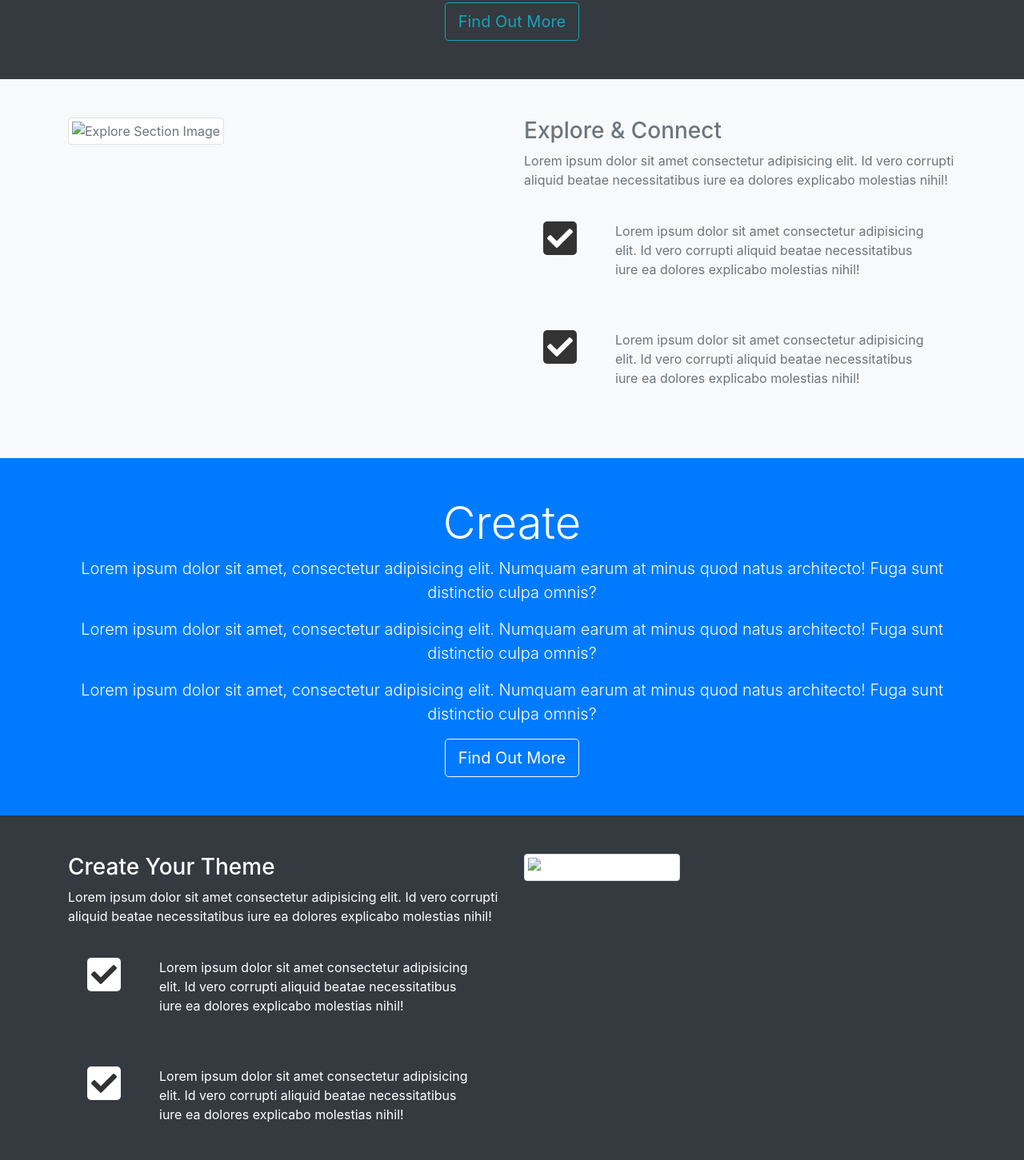
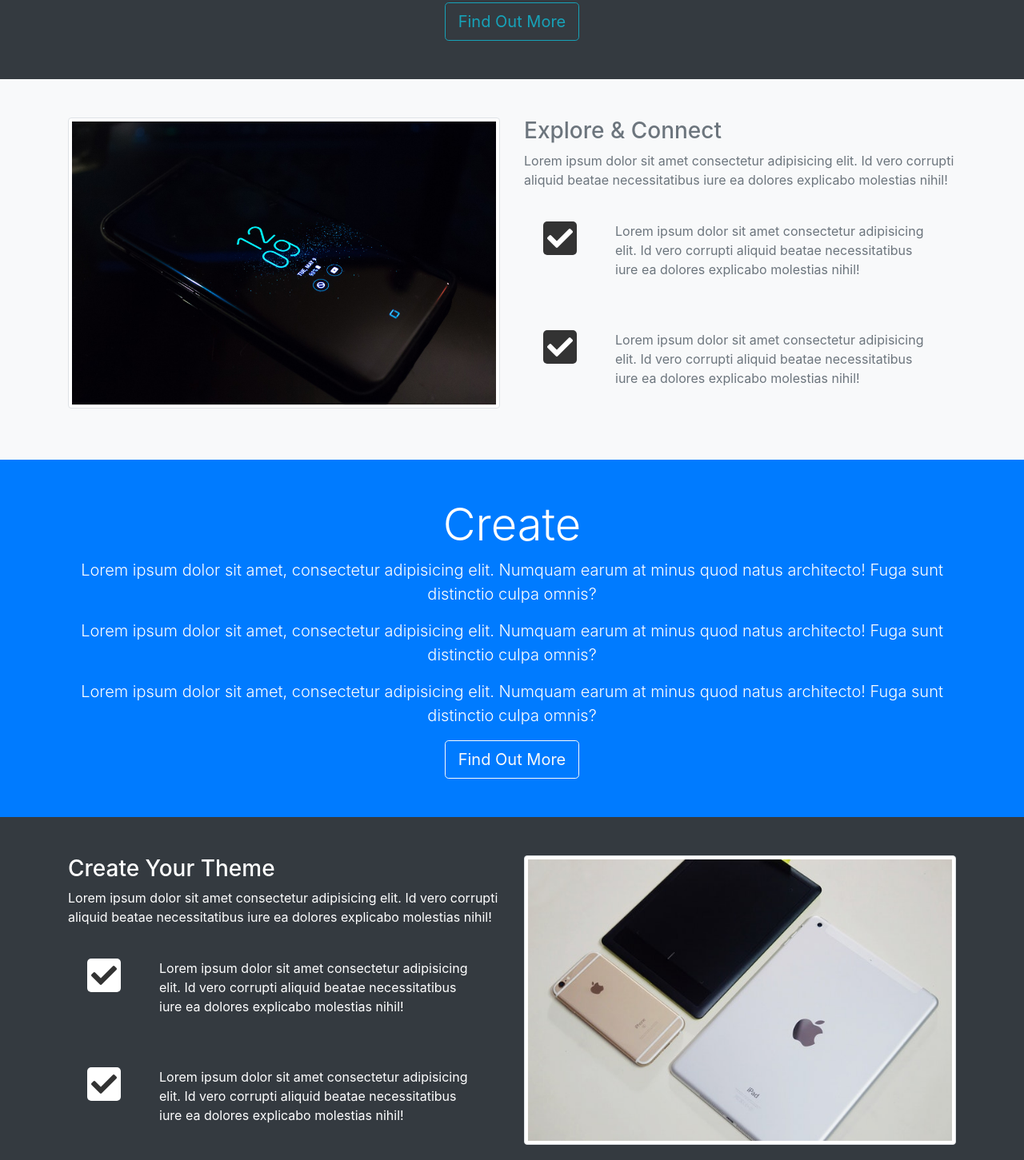
Before and after one commit to vasu001/bootstrap4LandingPageTheme, a website: page dist/index.html in a window 1280 px wide. Shown: the part 1148-2599 px from the top of the page at 80% size. Drawn offline with nearby package versions, Linux system fonts and the light colour scheme; the site is published under a folder, as on GitHub Pages, so addresses that start at the root find nothing.

Commit message:
Bootstrap 4 Theme One - Landing Page

```diff
--- a/dist/css/style.css
+++ b/dist/css/style.css
@@ -16,7 +16,7 @@ body {
 
 #home-section {
     height: 100vh;
-    background: linear-gradient(rgba(0, 0, 0, 0.7), rgba(0, 0, 0, 0.7)), url('/img/header-image.jpeg');
+    background: linear-gradient(rgba(0, 0, 0, 0.7), rgba(0, 0, 0, 0.7)), url('../img/header-image.jpeg');
     background-size: cover;
     background-repeat: no-repeat;
     background-attachment: fixed;
--- a/dist/index.html
+++ b/dist/index.html
@@ -114,7 +114,7 @@
     <div class="container">
       <div class="row">
         <div class="col-md-6">
-          <img src="/img/explore-section1.jpeg" alt="Explore Section Image" class="img-fluid mb-3 img-thumbnail">
+          <img src="img/explore-section1.jpeg" alt="Explore Section Image" class="img-fluid mb-3 img-thumbnail">
         </div>
         <div class="col-md-6">
           <h3>Explore &amp; Connect</h3>
@@ -168,7 +168,7 @@
     <div class="container">
       <div class="row">
         <div class="col-md-6 order-2">
-          <img src="/img/create-section2.jpeg" alt="Explore Section Image" class="img-fluid mb-3 img-thumbnail">
+          <img src="img/create-section2.jpeg" alt="Explore Section Image" class="img-fluid mb-3 img-thumbnail">
         </div>
         <div class="col-md-6 order-1">
           <h3>Create Your Theme</h3>
@@ -223,7 +223,7 @@
     <div class="container">
       <div class="row">
         <div class="col-md-6">
-          <img src="/img/share-section4.jpg" alt="Explore Section Image" class="img-fluid mb-3 img-thumbnail">
+          <img src="img/share-section4.jpg" alt="Explore Section Image" class="img-fluid mb-3 img-thumbnail">
         </div>
         <div class="col-md-6">
           <h3>Sharing Is Caring</h3>
```
Also changed, not shown: README.md.
